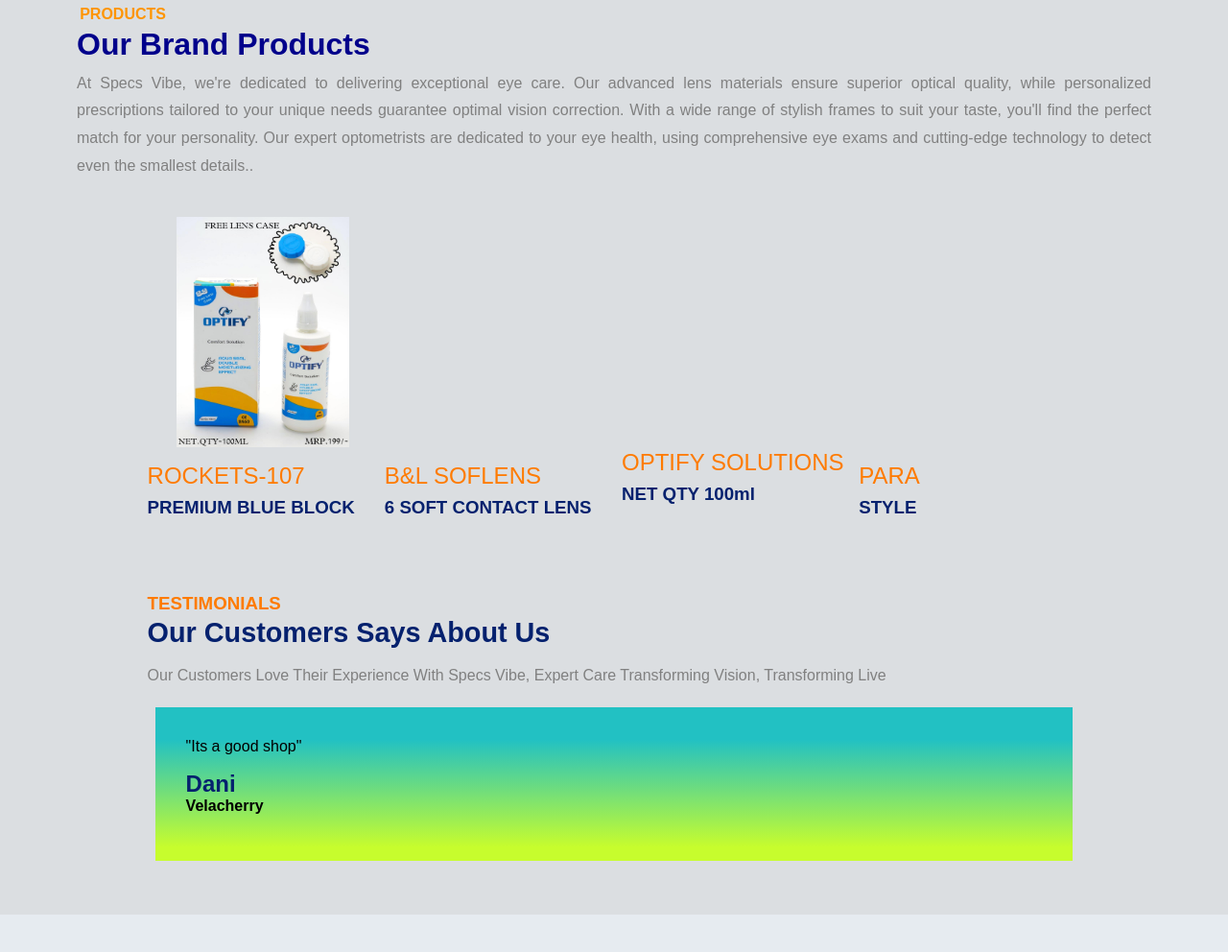
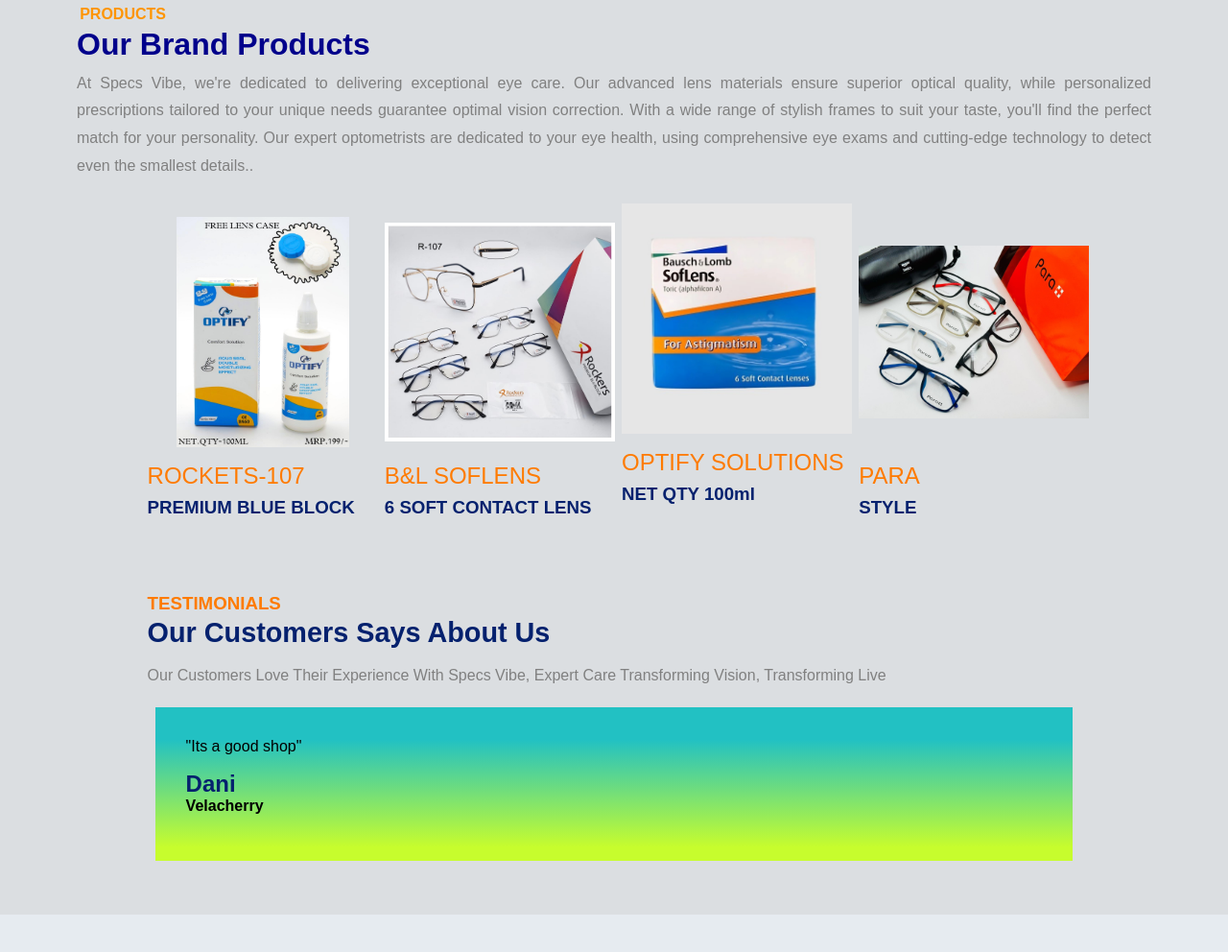
Before and after one commit to richards16/intern_task2_fullpage, a plain HTML site: page index.html in a window 1280 px wide. Shown: the part 2550-3542 px from the top of the page at 96% size. Drawn offline with Linux system fonts and the light colour scheme.

Commit message:
image location

```diff
--- a/css/style.css
+++ b/css/style.css
@@ -629,15 +629,15 @@ section.reasons {
 }
 
 .product-img2 {
-    background-image: url('./assets/product2.jpg');
+    background-image: url('../assets/product2.jpg');
 }
 
 .product-img3 {
-    background-image: url('./assets/product3.jpg');
+    background-image: url('../assets/product3.jpg');
 }
 
 .product-img4 {
-    background-image: url('./assets/product4.jpg');
+    background-image: url('../assets/product4.jpg');
 }
 
 
```
